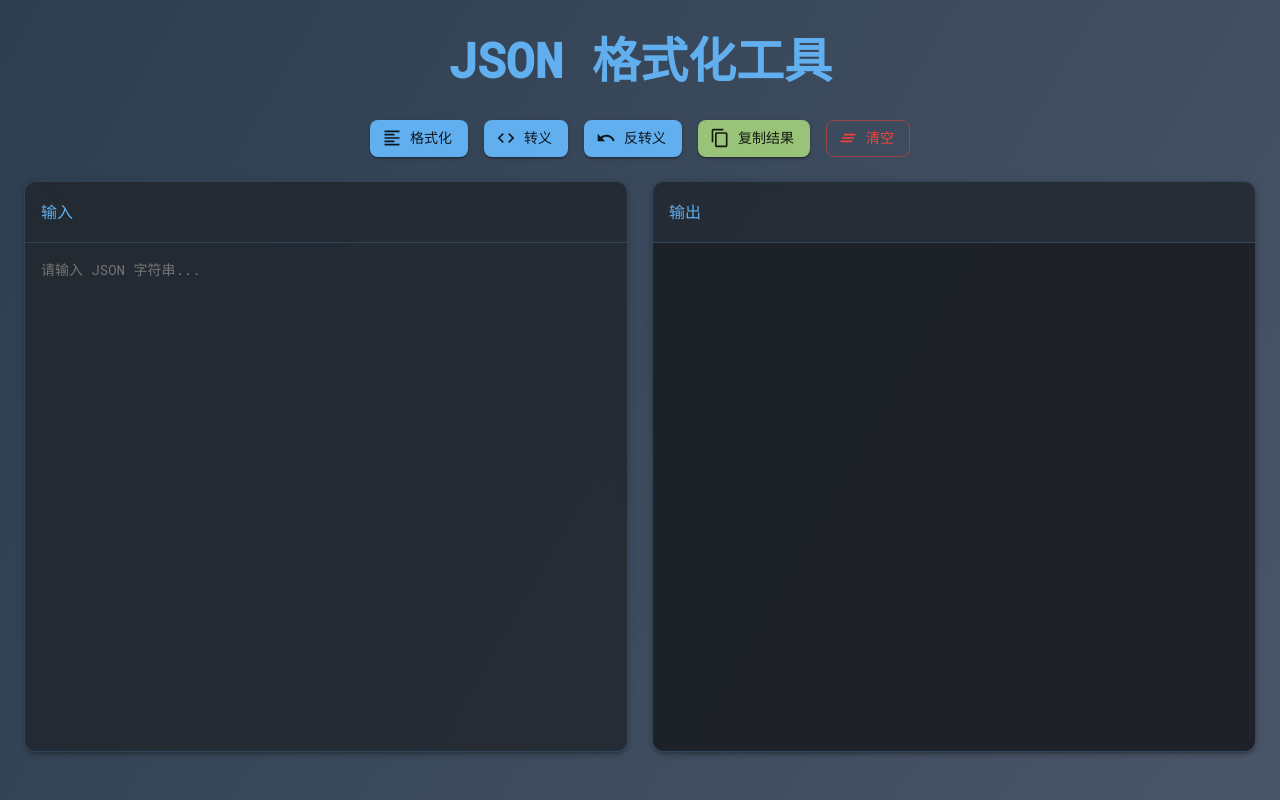
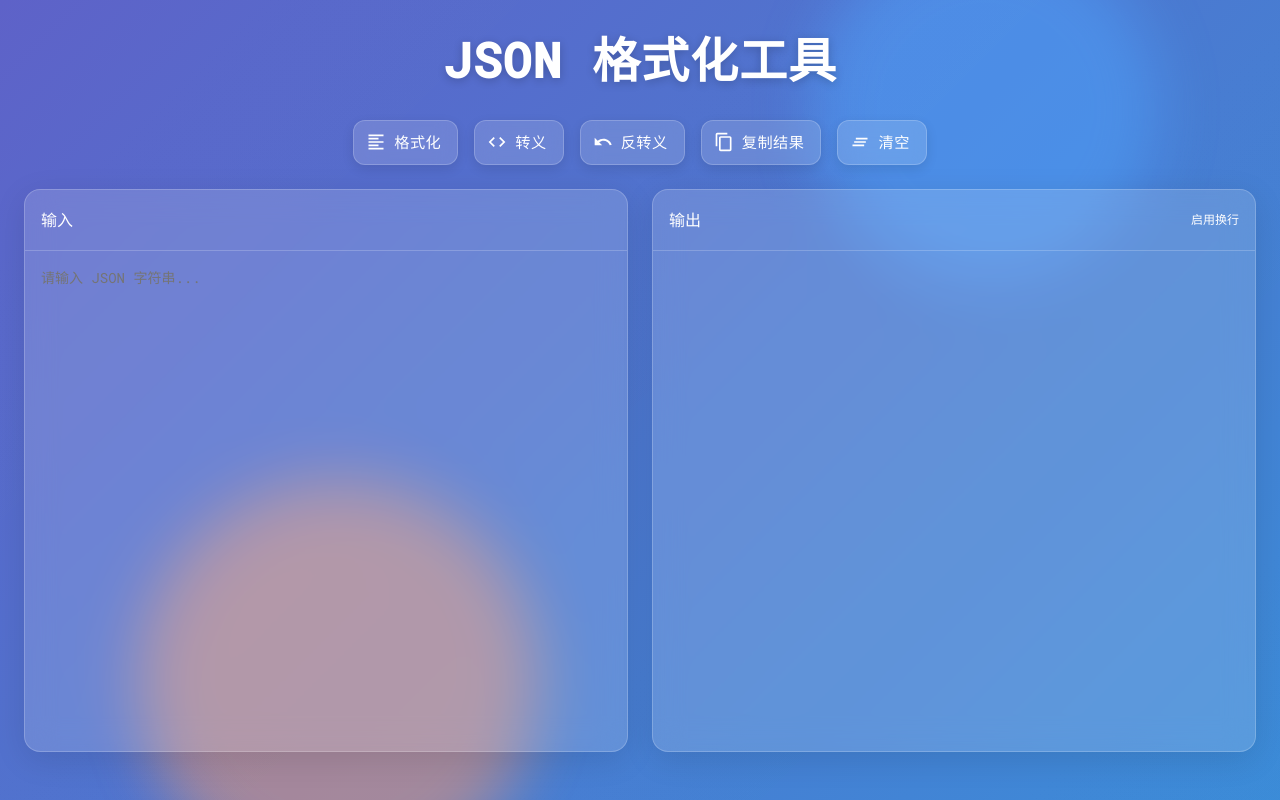
Before and after one commit to wangweiiiii/json-formatter, a React (Create React App) app: page / in a window 1280 px wide. Built offline with nearby package versions, Linux system fonts and the light colour scheme.

Commit message:
添加毛玻璃效果和现代UI设计，优化颜色方案和视觉体验

```diff
--- a/public/index.html
+++ b/public/index.html
@@ -4,7 +4,7 @@
     <meta charset="utf-8" />
     <link rel="icon" href="%PUBLIC_URL%/favicon.ico" />
     <meta name="viewport" content="width=device-width, initial-scale=1" />
-    <meta name="theme-color" content="#000000" />
+    <meta name="theme-color" content="#5b5fc7" />
     <meta
       name="description"
       content="一个美观的JSON格式化和转义工具"
@@ -32,10 +32,10 @@
       body {
         margin: 0;
         padding: 0;
-        background-color: #282c34;
-        background-image: linear-gradient(120deg, #2c3e50 0%, #4a5568 100%);
+        background-color: #5b5fc7;
         min-height: 100vh;
         font-family: 'Roboto', sans-serif;
+        overflow-x: hidden;
       }
 
       /* 自定义滚动条 */
@@ -45,23 +45,47 @@
       }
 
       ::-webkit-scrollbar-track {
-        background: rgba(0, 0, 0, 0.1);
+        background: rgba(255, 255, 255, 0.1);
         border-radius: 4px;
       }
 
       ::-webkit-scrollbar-thumb {
-        background: rgba(97, 175, 239, 0.5);
+        background: rgba(255, 255, 255, 0.3);
         border-radius: 4px;
       }
 
       ::-webkit-scrollbar-thumb:hover {
-        background: rgba(97, 175, 239, 0.7);
+        background: rgba(255, 255, 255, 0.5);
       }
 
       /* 添加通知动画 */
       @keyframes fadeOut {
         from { opacity: 1; }
         to { opacity: 0; }
+      }
+
+      /* 支持毛玻璃效果的浏览器检测 */
+      @supports (backdrop-filter: blur(10px)) or (-webkit-backdrop-filter: blur(10px)) {
+        .glassmorphism {
+          -webkit-backdrop-filter: blur(15px);
+          backdrop-filter: blur(15px);
+        }
+
+        .glassmorphism-button {
+          -webkit-backdrop-filter: blur(10px);
+          backdrop-filter: blur(10px);
+        }
+      }
+
+      /* 不支持毛玻璃效果的浏览器回退样式 */
+      @supports not ((backdrop-filter: blur(10px)) or (-webkit-backdrop-filter: blur(10px))) {
+        .glassmorphism {
+          background: rgba(255, 255, 255, 0.7) !important;
+        }
+
+        .glassmorphism-button {
+          background: rgba(255, 255, 255, 0.6) !important;
+        }
       }
     </style>
   </head>
--- a/src/App.js
+++ b/src/App.js
@@ -3,6 +3,7 @@ import { Box, Container, Typography, useTheme } from '@mui/material';
 import JsonEditor from './components/JsonEditor';
 import JsonViewer from './components/JsonViewer';
 import ControlPanel from './components/ControlPanel';
+import './GlassmorphismEffects.css'; // 引入毛玻璃效果样式
 
 function App() {
   const theme = useTheme();
@@ -83,12 +84,30 @@ function App() {
   };
 
   return (
-    <Container maxWidth="xl" sx={{ py: 4, height: '100vh', display: 'flex', flexDirection: 'column' }}>
-      <Typography variant="h3" component="h1" align="center" gutterBottom sx={{
-        color: theme.palette.primary.main,
-        fontWeight: 'bold',
-        mb: 4
-      }}>
+    <>
+      {/* 动态背景 */}
+      <div className="dynamic-bg">
+        <div className="bubble"></div>
+        <div className="bubble"></div>
+        <div className="bubble"></div>
+        <div className="bubble"></div>
+        <div className="bubble"></div>
+      </div>
+
+      <Container maxWidth="xl" sx={{ py: 4, height: '100vh', display: 'flex', flexDirection: 'column', position: 'relative', zIndex: 1 }}>
+        <Typography
+          variant="h3"
+          component="h1"
+          align="center"
+          gutterBottom
+          sx={{
+            color: 'white',
+            fontWeight: '700',
+            mb: 4,
+            textShadow: '0 2px 10px rgba(0, 0, 0, 0.2)',
+            letterSpacing: '1px',
+          }}
+        >
           JSON 格式化工具
         </Typography>
 
@@ -110,13 +129,16 @@ function App() {
           <JsonEditor
             value={input}
             onChange={handleInputChange}
+            className="glassmorphism"
           />
           <JsonViewer
             value={output}
             error={error}
+            className="glassmorphism"
           />
         </Box>
       </Container>
+    </>
   );
 }
 
--- /dev/null
+++ b/src/GlassmorphismEffects.css
@@ -0,0 +1,145 @@
+/* 毛玻璃动态效果样式 */
+
+/* 动态背景 */
+.dynamic-bg {
+  position: fixed;
+  top: 0;
+  left: 0;
+  width: 100%;
+  height: 100%;
+  z-index: -1;
+  overflow: hidden;
+  background: linear-gradient(135deg, #5b5fc7 0%, #3a8bd8 100%); /* 蓝紫色渐变背景 */
+}
+
+.dynamic-bg::before {
+  content: '';
+  position: absolute;
+  top: 0;
+  left: 0;
+  width: 100%;
+  height: 100%;
+  background: linear-gradient(135deg, rgba(255, 255, 255, 0.05) 0%, rgba(255, 255, 255, 0.02) 100%);
+  opacity: 0.5;
+}
+
+.dynamic-bg::after {
+  content: none; /* 移除额外的覆盖层，让背景更清晰 */
+}
+
+/* 动态气泡 */
+.bubble {
+  position: absolute;
+  border-radius: 50%;
+  filter: blur(30px);
+  z-index: -1;
+}
+
+.bubble:nth-child(1) {
+  width: 400px;
+  height: 400px;
+  bottom: -100px;
+  left: 10%;
+  background: #ff9966;
+  opacity: 0.5;
+  animation: float 25s ease-in-out infinite;
+}
+
+.bubble:nth-child(2) {
+  width: 350px;
+  height: 350px;
+  top: -50px;
+  right: 10%;
+  background: #4da6ff;
+  opacity: 0.5;
+  animation: float 20s ease-in-out infinite;
+  animation-delay: 2s;
+}
+
+.bubble:nth-child(3) {
+  display: none;
+}
+
+.bubble:nth-child(4) {
+  display: none;
+}
+
+.bubble:nth-child(5) {
+  display: none;
+}
+
+/* 毛玻璃效果 */
+.glassmorphism {
+  background: rgba(255, 255, 255, 0.15) !important;
+  backdrop-filter: blur(15px) !important;
+  -webkit-backdrop-filter: blur(15px) !important;
+  border: 1px solid rgba(255, 255, 255, 0.2) !important;
+  box-shadow: 0 8px 32px rgba(0, 0, 0, 0.1) !important;
+  transition: all 0.3s cubic-bezier(0.25, 0.8, 0.25, 1) !important;
+  border-radius: 16px !important;
+}
+
+.glassmorphism:hover {
+  background: rgba(255, 255, 255, 0.2) !important;
+  box-shadow: 0 10px 40px rgba(0, 0, 0, 0.15) !important;
+  transform: translateY(-2px) !important;
+  border: 1px solid rgba(255, 255, 255, 0.3) !important;
+}
+
+.glassmorphism-button {
+  background: rgba(255, 255, 255, 0.15) !important;
+  backdrop-filter: blur(10px) !important;
+  -webkit-backdrop-filter: blur(10px) !important;
+  border: 1px solid rgba(255, 255, 255, 0.2) !important;
+  box-shadow: 0 4px 12px rgba(0, 0, 0, 0.1) !important;
+  transition: all 0.3s cubic-bezier(0.25, 0.8, 0.25, 1) !important;
+  border-radius: 12px !important;
+  color: white !important;
+}
+
+.glassmorphism-button:hover {
+  background: rgba(255, 255, 255, 0.25) !important;
+  transform: translateY(-2px) !important;
+  box-shadow: 0 6px 16px rgba(0, 0, 0, 0.15) !important;
+  border: 1px solid rgba(255, 255, 255, 0.3) !important;
+}
+
+/* 动画 */
+@keyframes rotateBg {
+  0% {
+    transform: rotate(0deg);
+  }
+  100% {
+    transform: rotate(360deg);
+  }
+}
+
+@keyframes float {
+  0% {
+    transform: translateY(0) translateX(0);
+    opacity: 0.4;
+  }
+  25% {
+    transform: translateY(-20px) translateX(10px);
+    opacity: 0.5;
+  }
+  50% {
+    transform: translateY(0) translateX(20px);
+    opacity: 0.4;
+  }
+  75% {
+    transform: translateY(20px) translateX(10px);
+    opacity: 0.5;
+  }
+  100% {
+    transform: translateY(0) translateX(0);
+    opacity: 0.4;
+  }
+}
+
+/* 响应式调整 */
+@media (max-width: 768px) {
+  .bubble {
+    opacity: 0.3;
+  }
+}
--- a/src/components/ControlPanel.js
+++ b/src/components/ControlPanel.js
@@ -21,6 +21,24 @@ const ControlPanel = ({ onFormat, onEscape, onUnescape, onClear, onCopy }) => {
           color="primary"
           startIcon={<FormatAlignLeftIcon />}
           onClick={onFormat}
+          className="glassmorphism-button"
+          sx={{
+            background: 'rgba(255, 255, 255, 0.15)',
+            backdropFilter: 'blur(10px)',
+            boxShadow: '0 4px 12px rgba(0, 0, 0, 0.1)',
+            '&:hover': {
+              background: 'rgba(255, 255, 255, 0.25)',
+              transform: 'translateY(-2px)',
+              boxShadow: '0 6px 16px rgba(0, 0, 0, 0.15)',
+            },
+            fontWeight: 500,
+            letterSpacing: '0.5px',
+            padding: '8px 16px',
+            borderRadius: '12px',
+            textTransform: 'none',
+            fontSize: '0.95rem',
+            color: 'white'
+          }}
         >
           格式化
         </Button>
@@ -32,6 +50,24 @@ const ControlPanel = ({ onFormat, onEscape, onUnescape, onClear, onCopy }) => {
           color="primary"
           startIcon={<CodeIcon />}
           onClick={onEscape}
+          className="glassmorphism-button"
+          sx={{
+            background: 'rgba(255, 255, 255, 0.15)',
+            backdropFilter: 'blur(10px)',
+            boxShadow: '0 4px 12px rgba(0, 0, 0, 0.1)',
+            '&:hover': {
+              background: 'rgba(255, 255, 255, 0.25)',
+              transform: 'translateY(-2px)',
+              boxShadow: '0 6px 16px rgba(0, 0, 0, 0.15)',
+            },
+            fontWeight: 500,
+            letterSpacing: '0.5px',
+            padding: '8px 16px',
+            borderRadius: '12px',
+            textTransform: 'none',
+            fontSize: '0.95rem',
+            color: 'white'
+          }}
         >
           转义
         </Button>
@@ -43,6 +79,24 @@ const ControlPanel = ({ onFormat, onEscape, onUnescape, onClear, onCopy }) => {
           color="primary"
           startIcon={<UndoIcon />}
           onClick={onUnescape}
+          className="glassmorphism-button"
+          sx={{
+            background: 'rgba(255, 255, 255, 0.15)',
+            backdropFilter: 'blur(10px)',
+            boxShadow: '0 4px 12px rgba(0, 0, 0, 0.1)',
+            '&:hover': {
+              background: 'rgba(255, 255, 255, 0.25)',
+              transform: 'translateY(-2px)',
+              boxShadow: '0 6px 16px rgba(0, 0, 0, 0.15)',
+            },
+            fontWeight: 500,
+            letterSpacing: '0.5px',
+            padding: '8px 16px',
+            borderRadius: '12px',
+            textTransform: 'none',
+            fontSize: '0.95rem',
+            color: 'white'
+          }}
         >
           反转义
         </Button>
@@ -54,6 +108,24 @@ const ControlPanel = ({ onFormat, onEscape, onUnescape, onClear, onCopy }) => {
           color="secondary"
           startIcon={<ContentCopyIcon />}
           onClick={onCopy}
+          className="glassmorphism-button"
+          sx={{
+            background: 'rgba(255, 255, 255, 0.15)',
+            backdropFilter: 'blur(10px)',
+            boxShadow: '0 4px 12px rgba(0, 0, 0, 0.1)',
+            '&:hover': {
+              background: 'rgba(255, 255, 255, 0.25)',
+              transform: 'translateY(-2px)',
+              boxShadow: '0 6px 16px rgba(0, 0, 0, 0.15)',
+            },
+            fontWeight: 500,
+            letterSpacing: '0.5px',
+            padding: '8px 16px',
+            borderRadius: '12px',
+            textTransform: 'none',
+            fontSize: '0.95rem',
+            color: 'white'
+          }}
         >
           复制结果
         </Button>
@@ -65,6 +137,26 @@ const ControlPanel = ({ onFormat, onEscape, onUnescape, onClear, onCopy }) => {
           color="error"
           startIcon={<ClearAllIcon />}
           onClick={onClear}
+          className="glassmorphism-button"
+          sx={{
+            background: 'rgba(255, 255, 255, 0.1)',
+            backdropFilter: 'blur(10px)',
+            boxShadow: '0 4px 12px rgba(0, 0, 0, 0.1)',
+            border: '1px solid rgba(255, 255, 255, 0.3)',
+            color: 'white',
+            '&:hover': {
+              background: 'rgba(255, 255, 255, 0.2)',
+              transform: 'translateY(-2px)',
+              boxShadow: '0 6px 16px rgba(0, 0, 0, 0.15)',
+              border: '1px solid rgba(255, 255, 255, 0.5)',
+            },
+            fontWeight: 500,
+            letterSpacing: '0.5px',
+            padding: '8px 16px',
+            borderRadius: '12px',
+            textTransform: 'none',
+            fontSize: '0.95rem'
+          }}
         >
           清空
         </Button>
--- a/src/components/JsonEditor.js
+++ b/src/components/JsonEditor.js
@@ -1,7 +1,7 @@
 import React from 'react';
 import { Paper, Box, Typography } from '@mui/material';
 
-const JsonEditor = ({ value, onChange }) => {
+const JsonEditor = ({ value, onChange, className }) => {
   const handleKeyDown = (e) => {
     if (e.key === 'Tab') {
       e.preventDefault();
@@ -22,18 +22,18 @@ const JsonEditor = ({ value, onChange }) => {
   return (
     <Paper
       elevation={3}
+      className={className}
       sx={{
         flex: 1,
         display: 'flex',
         flexDirection: 'column',
         overflow: 'hidden',
-        border: '1px solid rgba(97, 175, 239, 0.2)',
-        backdropFilter: 'blur(10px)',
-        background: 'rgba(33, 37, 43, 0.8)',
+        border: '1px solid rgba(255, 255, 255, 0.2)',
+        transition: 'all 0.3s ease',
       }}
     >
-      <Box sx={{ p: 2, borderBottom: '1px solid rgba(97, 175, 239, 0.2)' }}>
-        <Typography variant="subtitle1" sx={{ fontWeight: 'medium', color: '#61afef' }}>
+      <Box sx={{ p: 2, borderBottom: '1px solid rgba(255, 255, 255, 0.2)' }}>
+        <Typography variant="subtitle1" sx={{ fontWeight: 'medium', color: 'white' }}>
           输入
         </Typography>
       </Box>
@@ -54,7 +54,7 @@ const JsonEditor = ({ value, onChange }) => {
             fontFamily: "'Roboto Mono', monospace",
             fontSize: '14px',
             lineHeight: '1.5',
-            color: '#abb2bf',
+            color: 'white',
             backgroundColor: 'transparent',
           }}
         />
--- a/src/components/JsonViewer.js
+++ b/src/components/JsonViewer.js
@@ -7,7 +7,7 @@ import atomOneDark from 'react-syntax-highlighter/dist/esm/styles/hljs/atom-one-
 // Register JSON language
 SyntaxHighlighter.registerLanguage('json', json);
 
-const JsonViewer = ({ value, error }) => {
+const JsonViewer = ({ value, error, className }) => {
   const [collapsibleJson, setCollapsibleJson] = useState('');
   const containerRef = useRef(null);
   const [wrapLines, setWrapLines] = useState(false);
@@ -287,76 +287,42 @@ const JsonViewer = ({ value, error }) => {
   return (
     <Paper
       elevation={3}
+      className={className}
       sx={{
         flex: 1,
         display: 'flex',
         flexDirection: 'column',
         overflow: 'hidden',
-        border: '1px solid rgba(97, 175, 239, 0.2)',
-        backdropFilter: 'blur(10px)',
-        background: 'rgba(33, 37, 43, 0.8)',
+        border: '1px solid rgba(255, 255, 255, 0.2)',
+        transition: 'all 0.3s ease',
       }}
     >
       <Box sx={{
         p: 2,
-        borderBottom: '1px solid rgba(97, 175, 239, 0.2)',
+        borderBottom: '1px solid rgba(255, 255, 255, 0.2)',
         display: 'flex',
         justifyContent: 'space-between',
         alignItems: 'center'
       }}>
-        <Typography variant="subtitle1" sx={{ fontWeight: 'medium', color: '#61afef' }}>
+        <Typography variant="subtitle1" sx={{ fontWeight: 'medium', color: 'white' }}>
           输出
         </Typography>
-        {collapsibleJson && (
-          <Box sx={{ display: 'flex', gap: 1 }}>
-            <button
-              onClick={expandAll}
-              style={{
-                padding: '4px 8px',
-                fontSize: '12px',
-                backgroundColor: '#4a5568',
-                color: 'white',
-                border: 'none',
-                borderRadius: '4px',
-                cursor: 'pointer'
-              }}
-            >
-              展开全部
-            </button>
-            <button
-              onClick={collapseAll}
-              style={{
-                padding: '4px 8px',
-                fontSize: '12px',
-                backgroundColor: '#4a5568',
-                color: 'white',
-                border: 'none',
-                borderRadius: '4px',
-                cursor: 'pointer'
-              }}
-            >
-              折叠全部
-            </button>
-            <button
-              onClick={() => setWrapLines(!wrapLines)}
-              style={{
-                padding: '4px 8px',
-                fontSize: '12px',
-                backgroundColor: wrapLines ? '#61afef' : '#4a5568',
-                color: 'white',
-                border: 'none',
-                borderRadius: '4px',
-                cursor: 'pointer'
-              }}
-            >
-              {wrapLines ? '关闭换行' : '开启换行'}
-            </button>
-          </Box>
-        )}
+        <Typography
+          variant="caption"
+          sx={{
+            cursor: 'pointer',
+            color: 'white',
+            fontWeight: 'medium',
+            '&:hover': { textDecoration: 'underline' }
+          }}
+          onClick={() => setWrapLines(!wrapLines)}
+        >
+          {wrapLines ? '禁用换行' : '启用换行'}
+        </Typography>
       </Box>
 
       {error && (
-        <Alert severity="error" sx={{ m: 2 }}>
+        <Alert severity="error" sx={{ m: 2, mb: 0 }}>
           {error}
         </Alert>
       )}
@@ -367,37 +333,36 @@ const JsonViewer = ({ value, error }) => {
           flex: 1,
           overflow: 'auto',
           position: 'relative',
-          backgroundColor: 'rgba(30, 34, 40, 0.95)',
           '& .json-viewer-container': {
+            padding: '16px',
             fontFamily: "'Roboto Mono', monospace",
             fontSize: '14px',
             lineHeight: '1.5',
-            color: '#abb2bf',
+            color: 'white',
           },
           '& .json-line': {
             display: 'flex',
-            minHeight: '1.5em',
-            position: 'relative',
-          },
-          '& .json-line.hidden': {
-            display: 'none',
+            alignItems: 'flex-start',
           },
           '& .line-number': {
-            width: '40px',
+            color: 'rgba(255, 255, 255, 0.5)',
             textAlign: 'right',
-            color: '#636d83',
-            fontSize: '12px',
+            paddingRight: '16px',
             userSelect: 'none',
-            paddingRight: '8px',
+            minWidth: '40px',
+          },
+          '& .line-content': {
+            display: 'flex',
+            alignItems: 'flex-start',
+            flex: 1,
+          },
+          '& .indent': {
+            width: '20px',
+            height: '20px',
             flexShrink: 0,
           },
-          '& .arrow, & .arrow-placeholder': {
-            width: '15px',
-            height: '15px',
-            display: 'flex',
-            alignItems: 'center',
-            justifyContent: 'center',
-            color: '#61afef',
+          '& .toggle-arrow': {
+            color: 'white',
             fontSize: '10px',
             cursor: 'pointer',
             flexShrink: 0,
@@ -410,15 +375,16 @@ const JsonViewer = ({ value, error }) => {
             whiteSpace: wrapLines ? 'pre-wrap' : 'pre',
             wordBreak: wrapLines ? 'break-word' : 'normal',
             overflowWrap: wrapLines ? 'break-word' : 'normal',
+            color: 'white',
           },
           '& .json-comma': {
-            color: '#abb2bf',
+            color: 'rgba(255, 255, 255, 0.7)',
           },
           '& .json-colon': {
-            color: '#abb2bf',
+            color: 'rgba(255, 255, 255, 0.7)',
           },
           '& .json-key': {
-            color: '#e06c75',
+            color: '#ff9966',
           },
           '& .json-string': {
             color: '#98c379',
@@ -433,7 +399,7 @@ const JsonViewer = ({ value, error }) => {
             color: '#56b6c2',
           },
           '& .json-bracket': {
-            color: '#abb2bf',
+            color: 'rgba(255, 255, 255, 0.7)',
           },
         }}
       >
@@ -442,12 +408,19 @@ const JsonViewer = ({ value, error }) => {
         ) : (
           <SyntaxHighlighter
             language="json"
-            style={atomOneDark}
+            style={{
+              ...atomOneDark,
+              'hljs': {
+                ...atomOneDark.hljs,
+                color: 'white',
+              }
+            }}
             customStyle={{
               margin: 0,
               padding: '16px',
               backgroundColor: 'transparent',
               height: '100%',
+              color: 'white',
             }}
             showLineNumbers
             wrapLines={wrapLines}
@@ -455,7 +428,7 @@ const JsonViewer = ({ value, error }) => {
             lineNumberStyle={{
               textAlign: 'right',
               paddingRight: '16px',
-              color: '#636d83',
+              color: 'rgba(255, 255, 255, 0.5)',
             }}
           >
             {value || ''}
```
Lines whose indentation alone changed are shown as unchanged.
